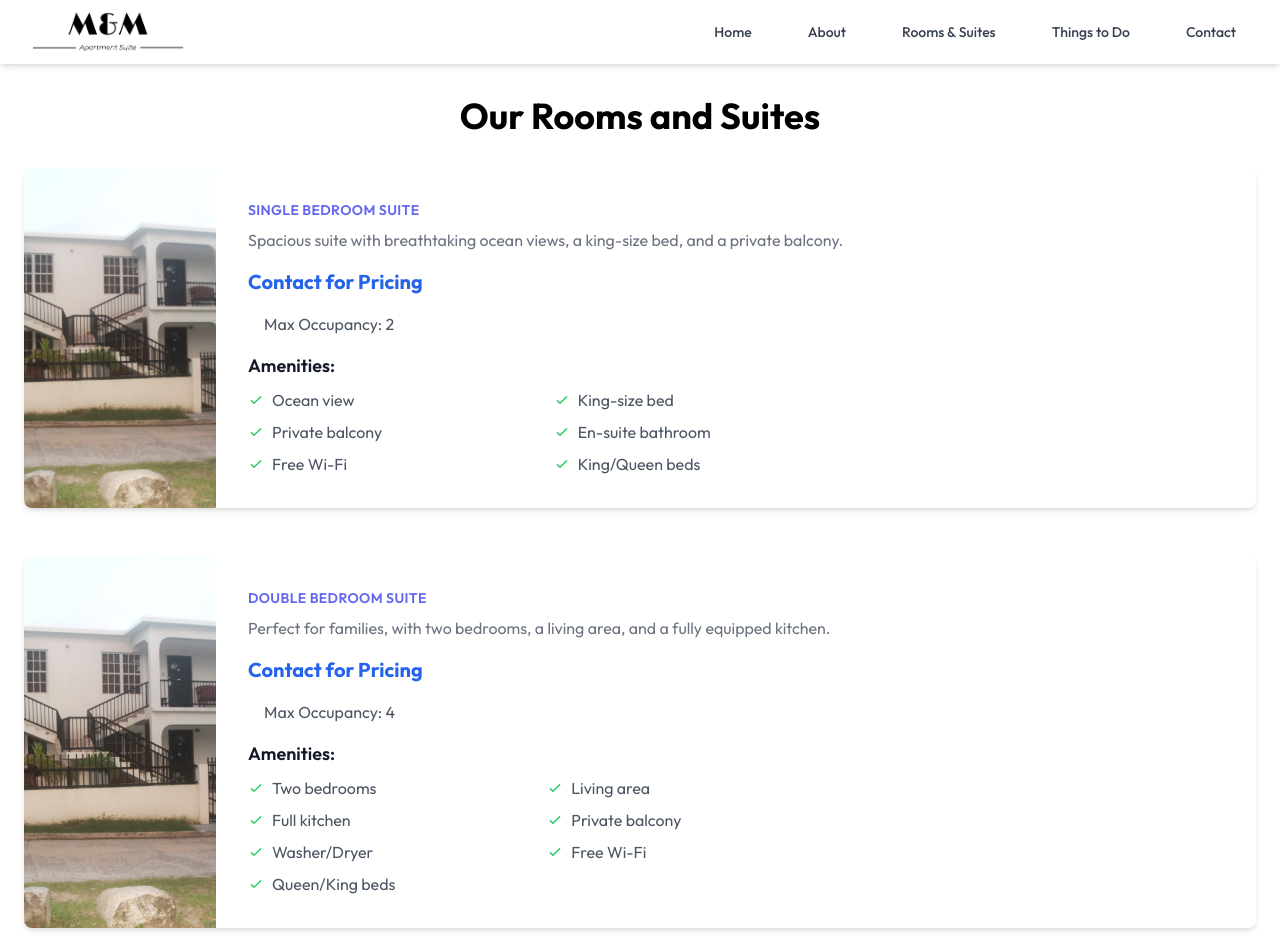
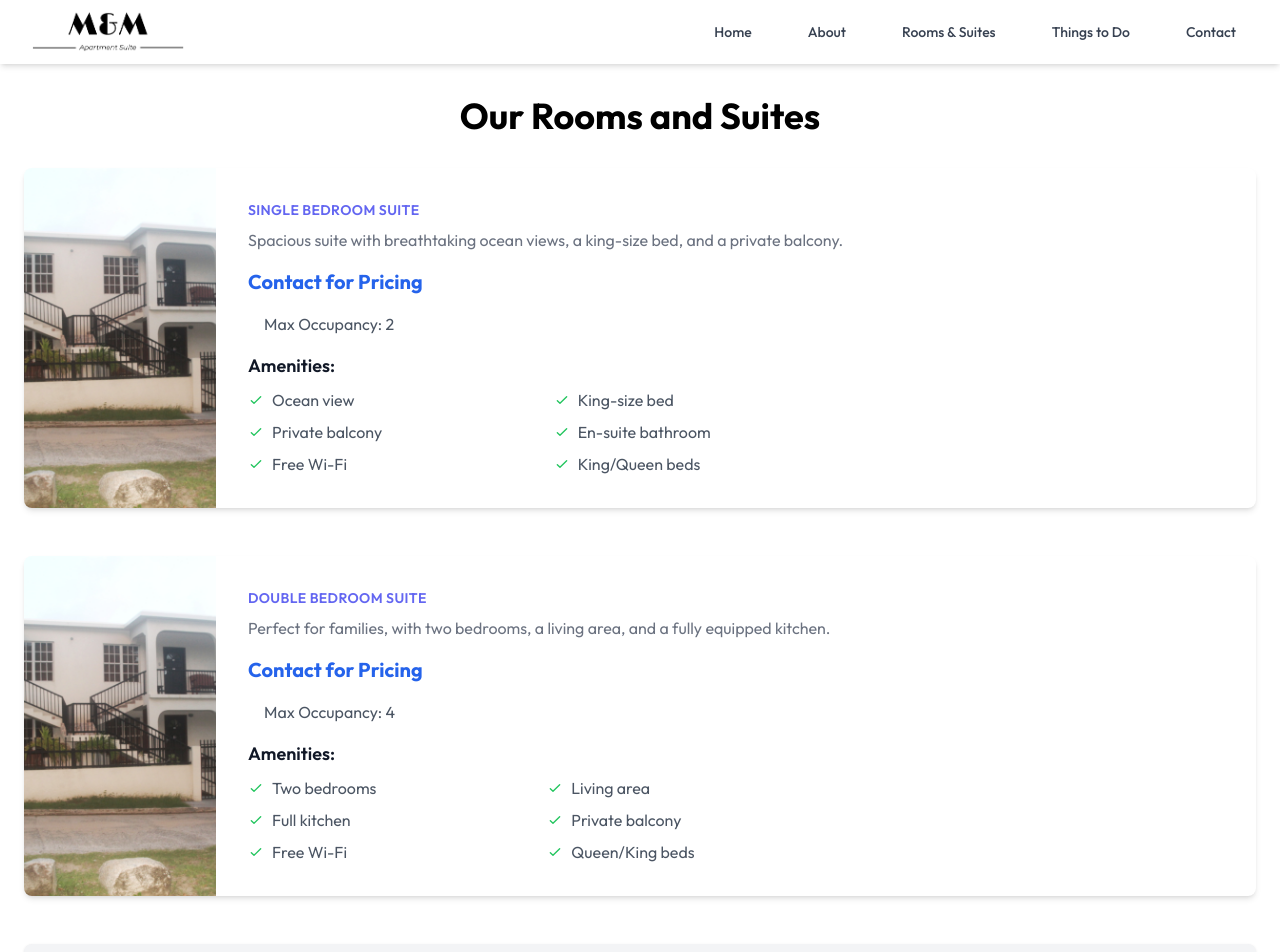
Before and after one commit to tsedeniaermias/M-M-Properties, a Next.js app: page /rooms-and-suites in a window 1280 px wide. Shown: the top 952 px of the page. Built offline with nearby package versions, Linux system fonts and the light colour scheme.

Commit message:
modified  city to island part 2

```diff
--- a/app/rooms-and-suites/page.tsx
+++ b/app/rooms-and-suites/page.tsx
@@ -11,7 +11,7 @@ const rooms = [
   {
     name: 'Double BedRoom Suite',
     description: 'Perfect for families, with two bedrooms, a living area, and a fully equipped kitchen.',
-    amenities: ['Two bedrooms', 'Living area', 'Full kitchen', 'Private balcony','Washer/Dryer', 'Free Wi-Fi', 'Queen/King beds'],
+    amenities: ['Two bedrooms', 'Living area', 'Full kitchen', 'Private balcony', 'Free Wi-Fi', 'Queen/King beds'],
     maxOccupancy: 4,
   },
   // {
```
